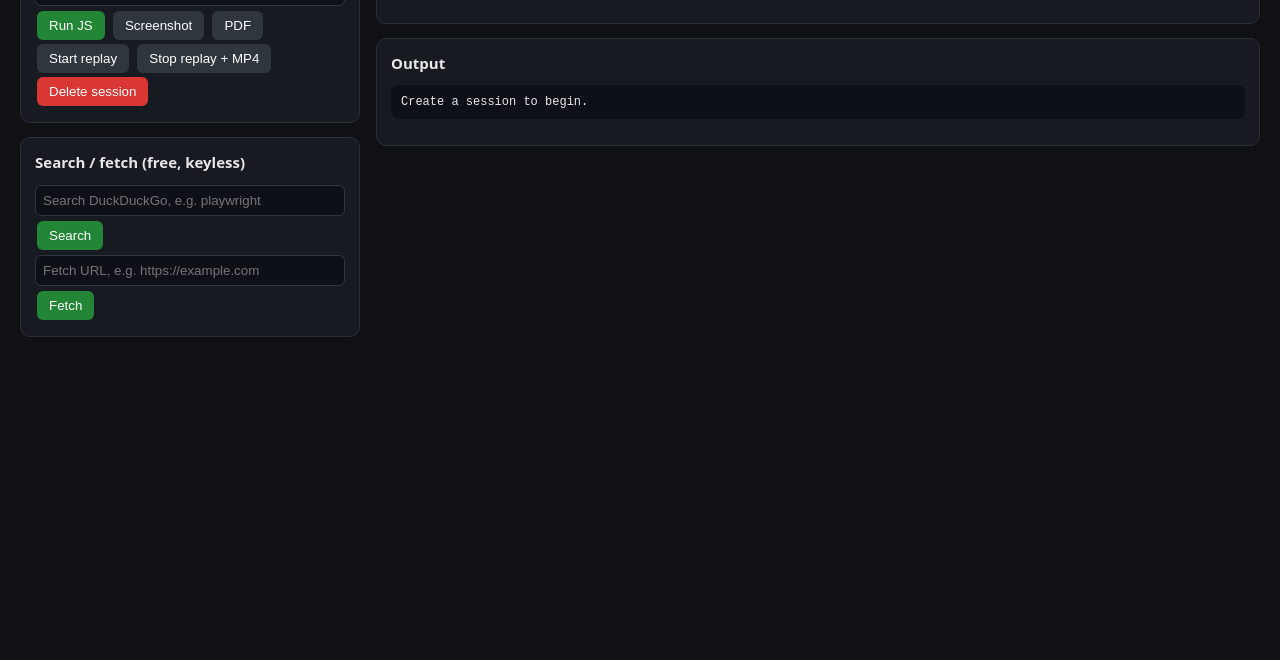
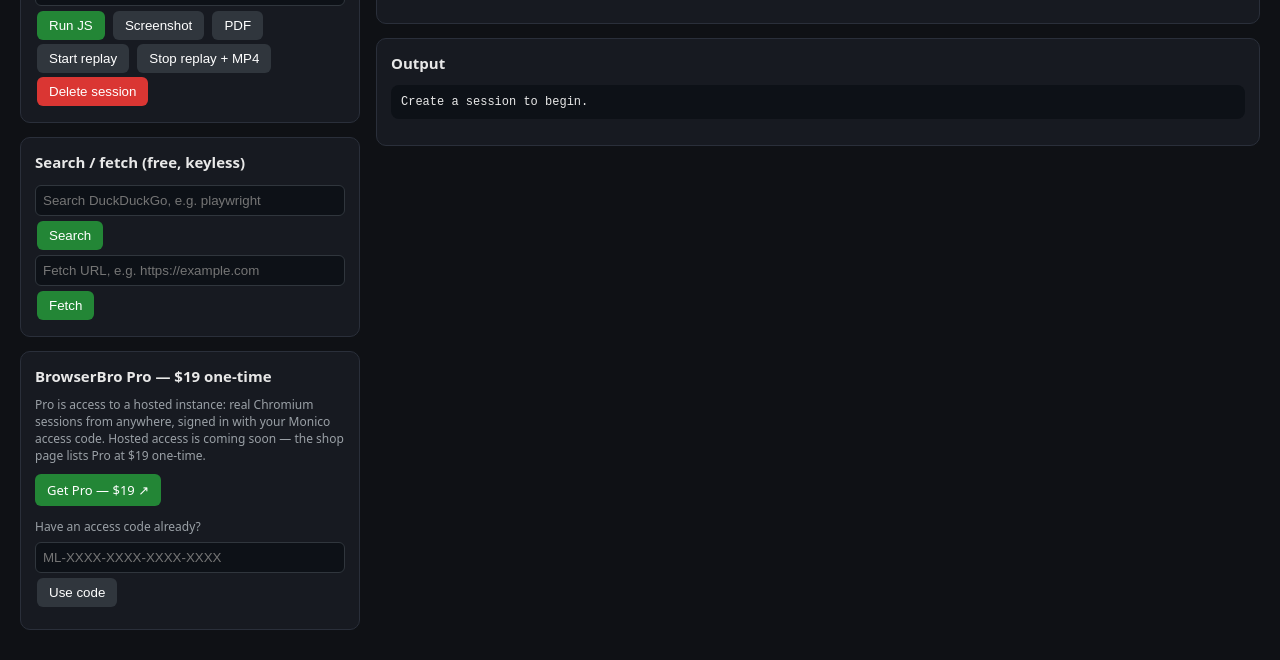
Before and after one commit to jaykk99/browserbro, a website: page public/index.html in a window 1280 px wide. Shown: the part 477-1137 px from the top of the page. Before the commit the page ends 844 px from the top, so only its background shows below. Drawn offline with Linux system fonts and the light colour scheme; no server answers.

Commit message:
feat: BrowserBro Pro $19 buy link + access-code box on dashboard
The dashboard accepted buyer codes (?code=, PR #5) but showed no price
and no way to buy: a visitor had no path to Pro at all. Adds a Pro card
next to the session controls naming the $19 one-time price, linking to
the Monico shop product page (#/product/browserbro), and a paste-your-code
box that saves the code and reloads through the ?code= flow. README gains
the same price + shop link. Honest about the blocker: the hosted instance
is not up yet, so the shop page lists Pro as coming soon; when the catalog
flips to live this link becomes the buy path with no further change.

Verified: inline JS passes node --check; served page 200 locally with the
link present; buyer-code + api-auth suites 7/7 pass.

```diff
--- a/public/index.html
+++ b/public/index.html
@@ -60,6 +60,15 @@
       <input id="fetchUrl" placeholder="Fetch URL, e.g. https://example.com">
       <button onclick="doFetch()">Fetch</button>
     </div>
+    <div class="card">
+      <h2>BrowserBro Pro — $19 one-time</h2>
+      <p style="color:#9aa0a6;font-size:12px;margin:0 0 10px">Pro is access to a hosted instance: real Chromium sessions from anywhere, signed in with your Monico access code. Hosted access is coming soon — the shop page lists Pro at $19 one-time.</p>
+      <a href="https://monico-labs-insta.onrender.com/#/product/browserbro" target="_blank" rel="noreferrer" style="display:inline-block;background:#238636;color:#fff;border-radius:6px;padding:7px 12px;text-decoration:none;font-size:13px">Get Pro — $19 ↗</a>
+      <p style="color:#9aa0a6;font-size:12px;margin:12px 0 4px">Have an access code already?</p>
+      <input id="accessCode" placeholder="ML-XXXX-XXXX-XXXX-XXXX">
+      <button class="secondary" onclick="useAccessCode()">Use code</button>
+      <p id="codeMsg" style="color:#9aa0a6;font-size:12px;margin:6px 0 0"></p>
+    </div>
   </div>
   <div>
     <div class="card">
@@ -84,6 +93,16 @@ try {
   if (q) { buyerCode = q; localStorage.setItem('bb_code', q); }
   else buyerCode = localStorage.getItem('bb_code') || '';
 } catch (e) {}
+const _ac = document.getElementById('accessCode');
+if (_ac && buyerCode) _ac.value = buyerCode;
+function useAccessCode() {
+  const v = (document.getElementById('accessCode').value || '').trim();
+  const msg = document.getElementById('codeMsg');
+  if (!v) { msg.textContent = 'Paste your ML- code first.'; return; }
+  try { localStorage.setItem('bb_code', v); } catch (e) {}
+  msg.textContent = 'Code saved. Reloading…';
+  location.search = '?code=' + encodeURIComponent(v);
+}
 function withCode(path) {
   return buyerCode ? path + (path.includes('?') ? '&' : '?') + 'code=' + encodeURIComponent(buyerCode) : path;
 }
```
Also changed, not shown: README.md.
